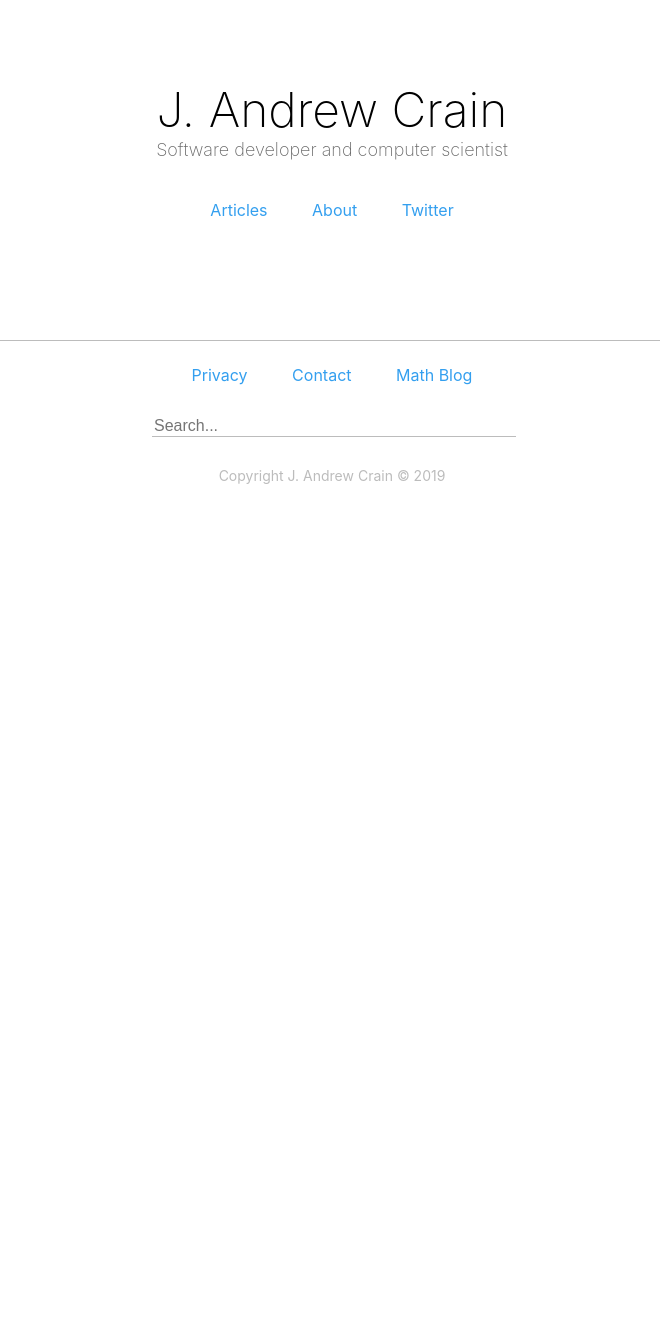
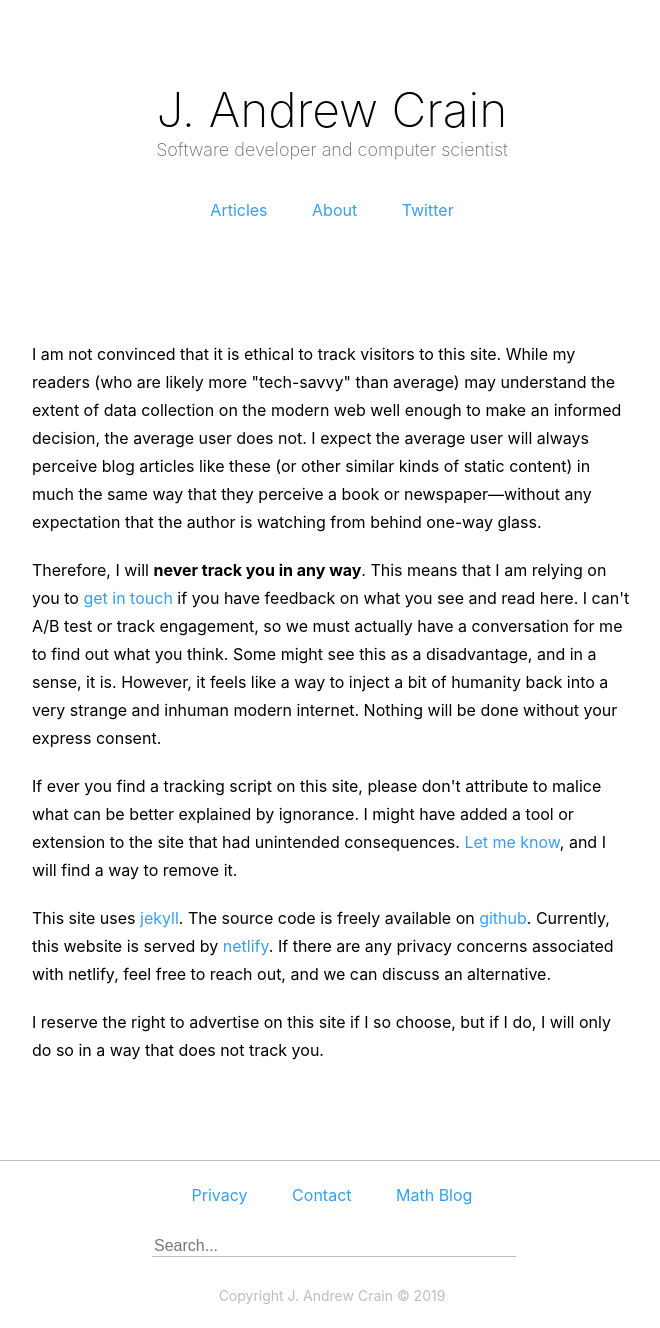
Before and after one commit to CarpeQueso/personal-blog, a Jekyll site: the page built from privacy.html, in a window 1280 px wide. Shown: the whole page, without its empty margins (308-968 px from the left). Built offline with Jekyll 4.4.1, drawn with Linux system fonts in a browser that asks for light colours; before the commit the page ends 900 px from its top, so only the background shows below that.

Commit message:
Added privacy statement.

```diff
--- a/privacy.html
+++ b/privacy.html
@@ -1,3 +1,26 @@
 ---
-title: Privacy Policy
+title: Privacy
+tags:
+  - privacy
+  - ethics
 ---
+
+<p>
+I am not convinced that it is ethical to track visitors to this site. While my readers (who are likely more "tech-savvy" than average) may understand the extent of data collection on the modern web well enough to make an informed decision, the average user does not. I expect the average user will always perceive blog articles like these (or other similar kinds of static content) in much the same way that they perceive a book or newspaper&#x2014;without any expectation that the author is watching from behind one-way glass.
+</p>
+
+<p>
+Therefore, I will <b>never track you in any way</b>. This means that I am relying on you to <a href="file:///contact">get in touch</a> if you have feedback on what you see and read here. I can't A/B test or track engagement, so we must actually have a conversation for me to find out what you think. Some might see this as a disadvantage, and in a sense, it is. However, it feels like a way to inject a bit of humanity back into a very strange and inhuman modern internet. Nothing will be done without your express consent.
+</p>
+
+<p>
+If ever you find a tracking script on this site, please don't attribute to malice what can be better explained by ignorance. I might have added a tool or extension to the site that had unintended consequences. <a href="file:///contact">Let me know</a>, and I will find a way to remove it.
+</p>
+
+<p>
+This site uses <a href="https://jekyllrb.com">jekyll</a>. The source code is freely available on <a href="https://github.com/CarpeQueso/personal-blog">github</a>. Currently, this website is served by <a href="https://netlify.com">netlify</a>. If there are any privacy concerns associated with netlify, feel free to reach out, and we can discuss an alternative.
+</p>
+
+<p>
+I reserve the right to advertise on this site if I so choose, but if I do, I will only do so in a way that does not track you.
+</p>
```
